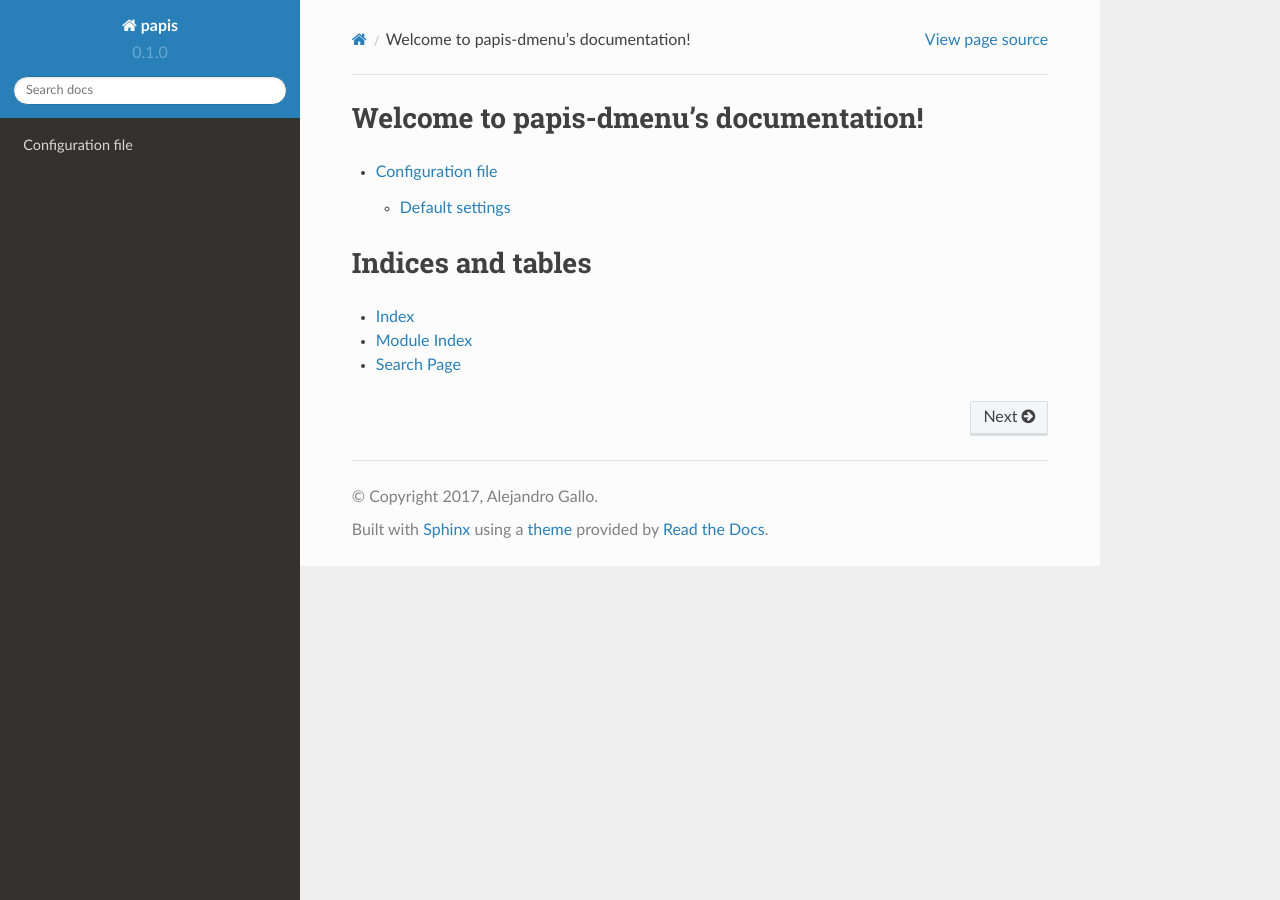
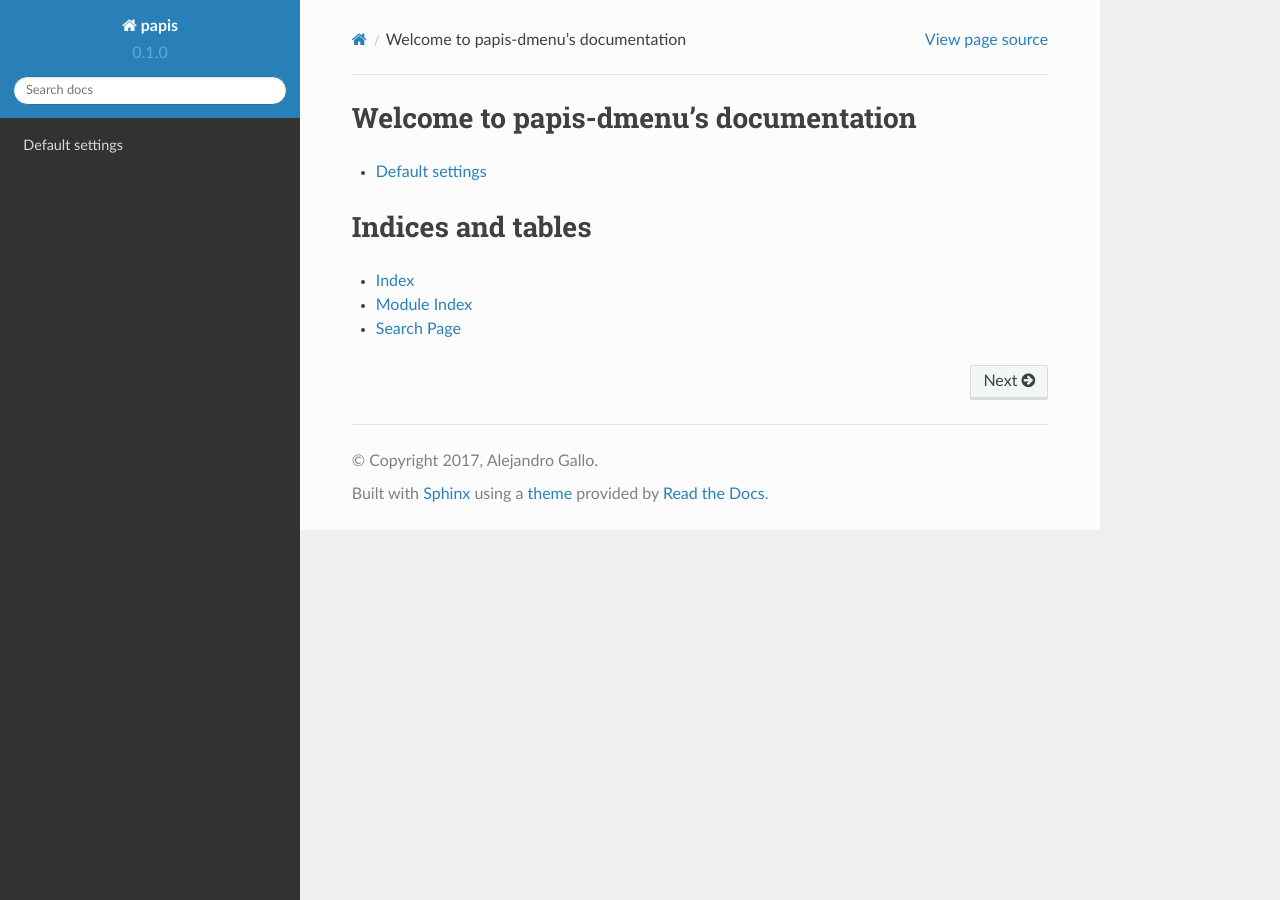
Before and after one commit to papis/papis-dmenu, a Sphinx documentation site: the page built from doc/source/index.rst, in a window 1280 px wide. Built offline with Sphinx 7.4.7 and the Read the Docs theme 2.0.0, drawn with Linux system fonts in a browser that asks for light colours; the version number is read from the project's files by our own code.

Commit message:
Update rtd

```diff
--- a/doc/source/conf.py
+++ b/doc/source/conf.py
@@ -108,6 +108,8 @@ class PapisConfig(Directive):
     add_index = True
     def run(self):
         import papis.config
+        import papis_dmenu.config
+        papis_dmenu.config.register_default_settings()
         key = self.arguments[0]
         section = self.options.get(
             'section',
--- a/doc/source/configuration.rst
+++ b/doc/source/configuration.rst
@@ -1,9 +1,6 @@
 .. _configuration-file:
 
-Configuration file
-==================
-
 Default settings
-----------------
+================
 
 .. automodule:: papis_dmenu.config
--- a/doc/source/index.rst
+++ b/doc/source/index.rst
@@ -3,7 +3,7 @@
    You can adapt this file completely to your liking, but it should at least
    contain the root `toctree` directive.
 
-Welcome to papis-dmenu's documentation!
+Welcome to papis-dmenu's documentation
 ======================================
 
 
```
